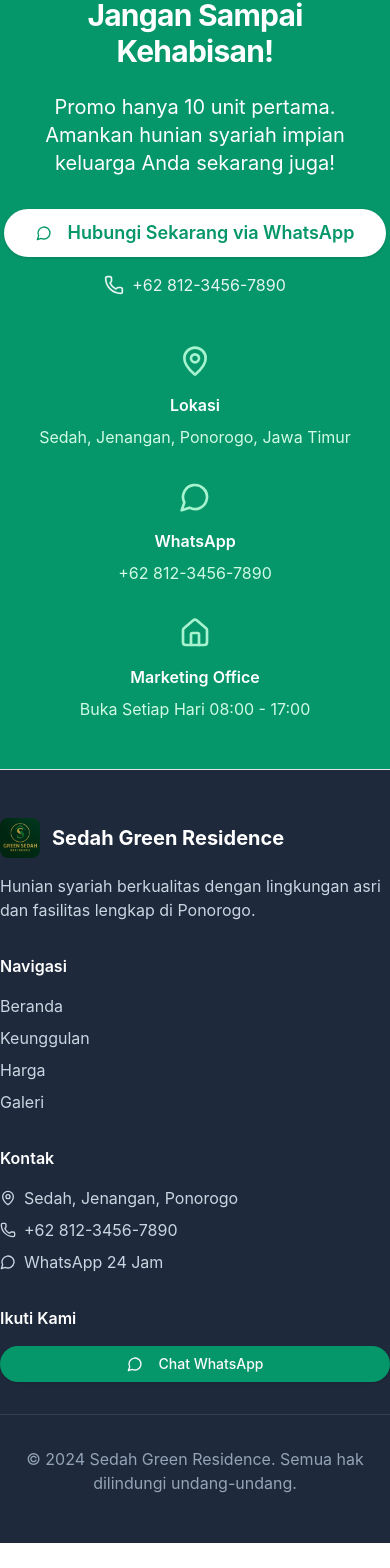
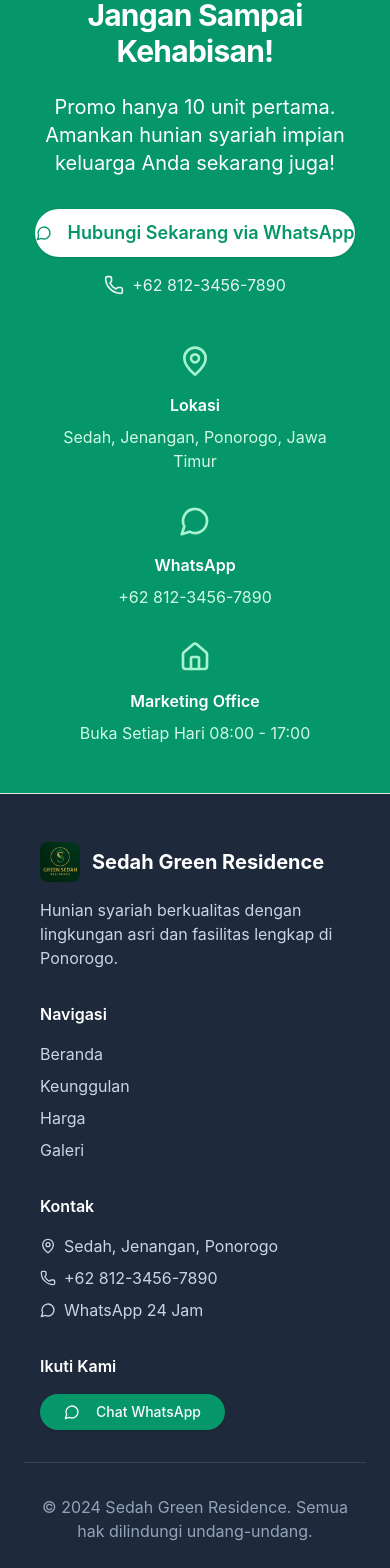
Before and after one commit to edivianika/pttatakreasi, a React (Create React App) app: page /sedahresidence in a window 390 px wide. Shown: the part 8140-9708 px from the top of the page. Before the commit the page ends 9683 px from the top, so only its background shows below. Built offline with nearby package versions, Linux system fonts and the light colour scheme.

Commit message:
Fix mobile padding and WhatsApp button width in SedahResidencePage
- Add proper left and right padding for mobile devices in Contact section and Footer
- Fix WhatsApp button width to prevent it from being too wide on mobile
- Improve mobile responsive design for better user experience

```diff
--- a/src/components/SedahResidencePage.jsx
+++ b/src/components/SedahResidencePage.jsx
@@ -826,15 +826,15 @@ function SedahGreenResidence() {
         </section>
 
         {/* Contact Section */}
-        <section id="contact" className="w-full py-12 md:py-24 lg:py-32 bg-emerald-600">
+        <section id="contact" className="w-full py-12 md:py-24 lg:py-32 bg-emerald-600 px-6 md:px-0">
           <motion.div
             initial="hidden"
             whileInView="visible"
             viewport={{ once: true }}
             variants={fadeIn}
-            className="container px-6 md:px-8 lg:px-6"
+            className="container md:px-6"
           >
-            <div className="text-center text-white">
+            <div className="text-center text-white px-4 sm:px-0">
               <motion.h2
                 initial={{ opacity: 0, y: 20 }}
                 whileInView={{ opacity: 1, y: 0 }}
@@ -855,11 +855,11 @@ function SedahGreenResidence() {
                 initial={{ opacity: 0, y: 20 }}
                 whileInView={{ opacity: 1, y: 0 }}
                 transition={{ duration: 0.5, delay: 0.4 }}
-                className="flex flex-col sm:flex-row gap-4 justify-center items-center"
+                className="flex flex-col sm:flex-row gap-4 justify-center items-center px-4 sm:px-0"
               >
                 <Button
                   size="lg"
-                  className="bg-white text-emerald-600 hover:bg-slate-100 rounded-full text-lg px-8 py-6 font-semibold"
+                  className="bg-white text-emerald-600 hover:bg-slate-100 rounded-full text-lg px-8 py-6 font-semibold w-auto max-w-xs"
                   onClick={() => window.open(whatsappUrl, '_blank')}
                 >
                   <MessageCircle className="h-5 w-5 mr-2" />
@@ -874,7 +874,7 @@ function SedahGreenResidence() {
                 initial={{ opacity: 0, y: 20 }}
                 whileInView={{ opacity: 1, y: 0 }}
                 transition={{ duration: 0.5, delay: 0.6 }}
-                className="mt-12 grid grid-cols-1 md:grid-cols-3 gap-8 text-center px-4 md:px-0"
+                className="mt-12 grid grid-cols-1 md:grid-cols-3 gap-8 text-center px-4 sm:px-0"
               >
                 <div>
                   <MapPin className="h-8 w-8 mx-auto mb-4 text-emerald-200" />
@@ -898,15 +898,15 @@ function SedahGreenResidence() {
       </main>
 
       {/* Footer */}
-      <footer className="w-full border-t bg-slate-800 text-white">
+      <footer className="w-full border-t bg-slate-800 text-white px-6 md:px-0">
         <motion.div
           initial="hidden"
           whileInView="visible"
           viewport={{ once: true }}
           variants={fadeIn}
-          className="container px-6 py-12 md:px-8 lg:px-6"
+          className="container py-12 md:px-6"
         >
-          <div className="grid grid-cols-1 md:grid-cols-4 gap-8">
+          <div className="grid grid-cols-1 md:grid-cols-4 gap-8 px-4 sm:px-0">
             <div className="space-y-4">
               <div className="flex items-center gap-3">
                 <SedahGreenLogo size={40} />
@@ -936,7 +936,7 @@ function SedahGreenResidence() {
             <div>
               <h3 className="font-semibold mb-4">Ikuti Kami</h3>
               <Button
-                className="w-full bg-emerald-600 hover:bg-emerald-700 rounded-full"
+                className="w-auto bg-emerald-600 hover:bg-emerald-700 rounded-full px-6 py-2"
                 onClick={() => window.open(whatsappUrl, '_blank')}
               >
                 <MessageCircle className="h-4 w-4 mr-2" />
@@ -944,7 +944,7 @@ function SedahGreenResidence() {
               </Button>
             </div>
           </div>
-          <div className="border-t border-slate-700 mt-8 pt-8 text-center text-slate-400">
+          <div className="border-t border-slate-700 mt-8 pt-8 text-center text-slate-400 px-4 sm:px-0">
             <p>&copy; 2024 Sedah Green Residence. Semua hak dilindungi undang-undang.</p>
           </div>
         </motion.div>
```
